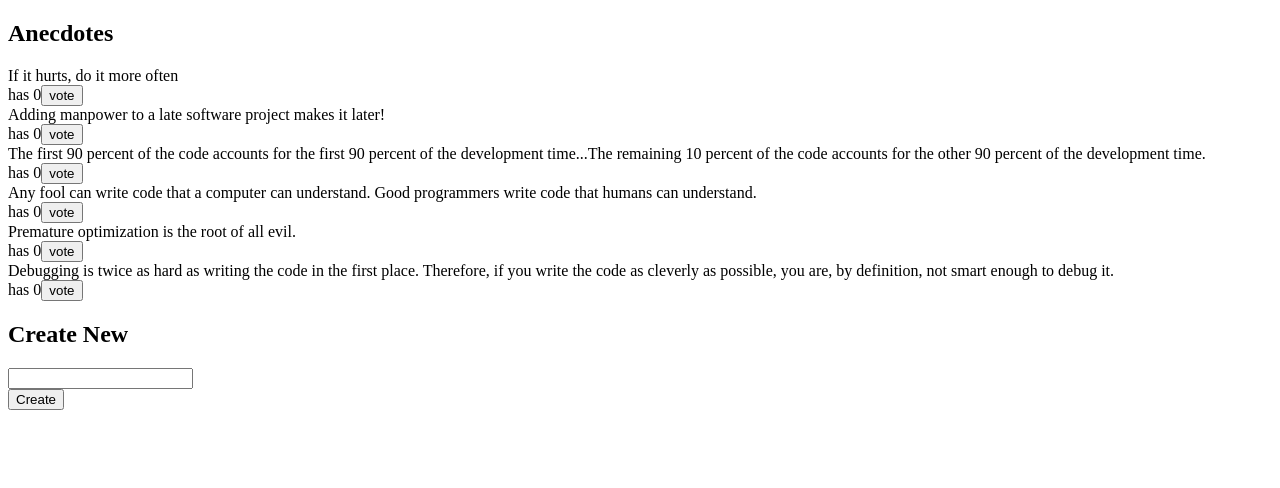
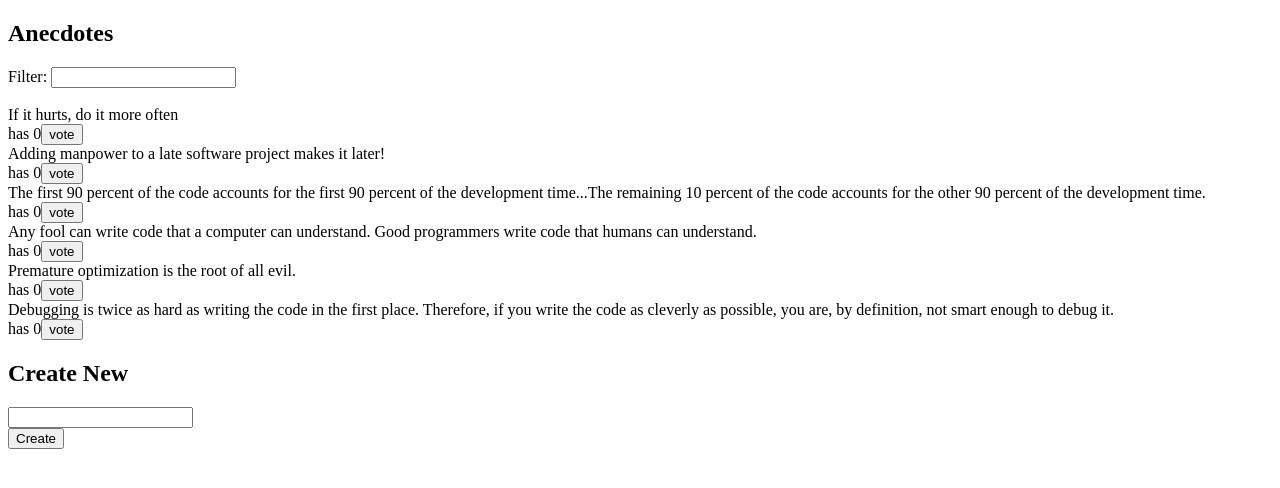
Before and after one commit to jloai009/Anecdotes-App, a React (Create React App) app: page / in a window 1280 px wide. Shown: the top 488 px of the page. Built offline with nearby package versions, Linux system fonts and the light colour scheme; the HTML template or start-up script is replaced by a standard one.

Commit message:
Render Filter Component

```diff
--- a/src/App.js
+++ b/src/App.js
@@ -1,5 +1,6 @@
 import React from 'react'
 import Notification from './components/Notification'
+import Filter from './components/Filter'
 import AnecdoteForm from './components/AnecdoteForm'
 import AnecdoteList from './components/AnecdoteList'
 
@@ -7,6 +8,7 @@ const App = () => {
   return (
     <div>
       <h2>Anecdotes</h2>
+      <Filter />
       <Notification />
       <AnecdoteList />
       <AnecdoteForm />
```
